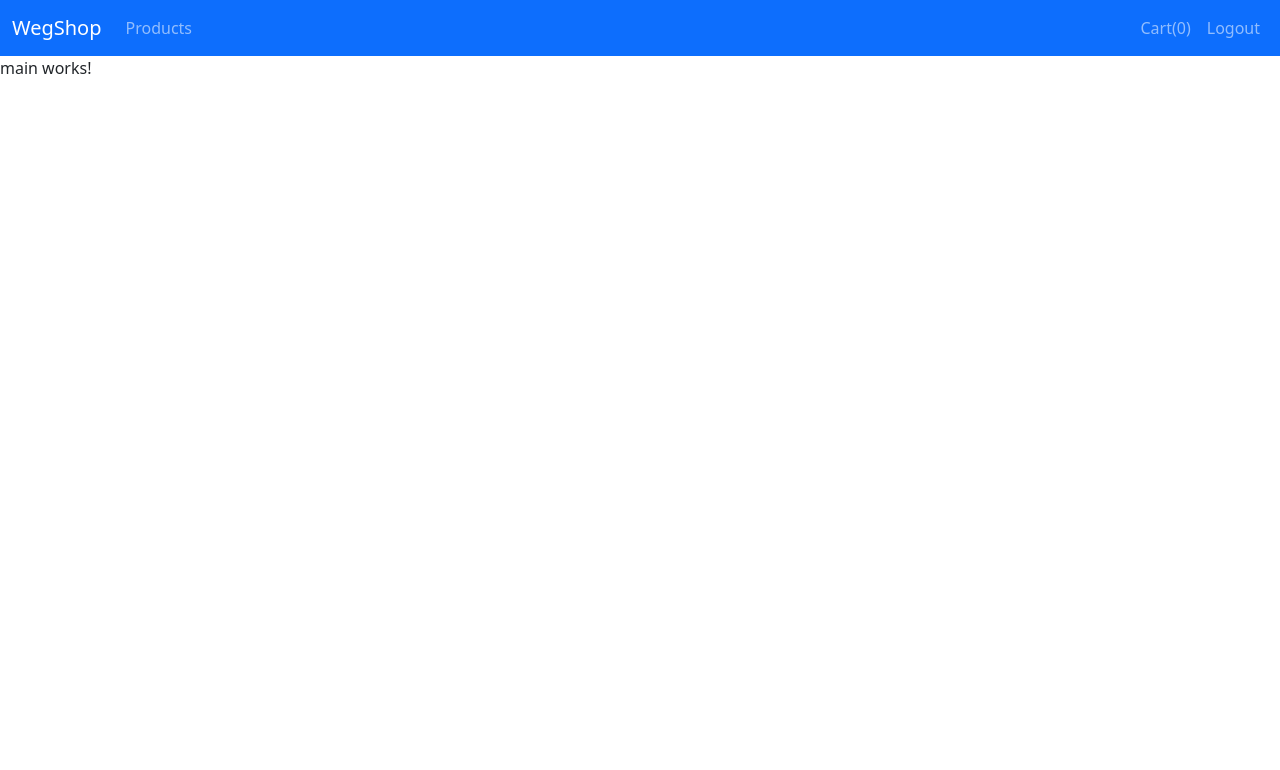
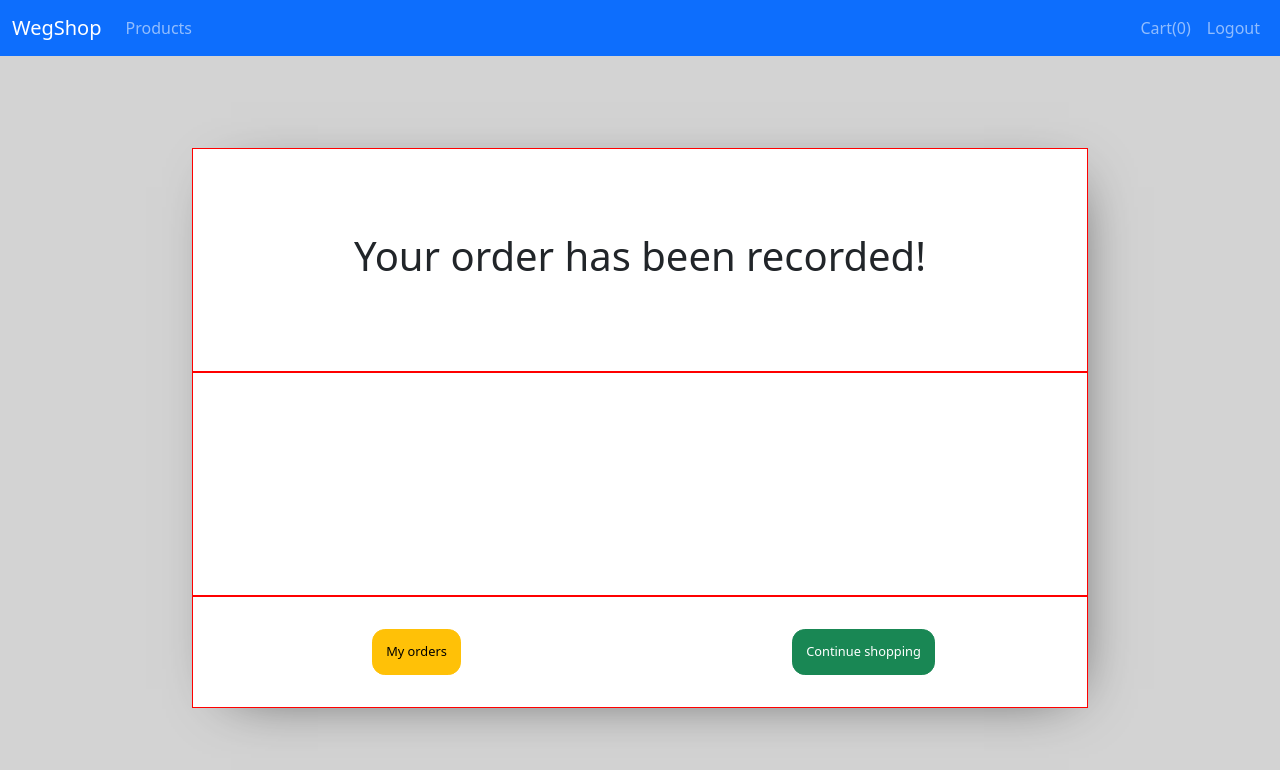
Before and after one commit to ZodX/wegShop, an Angular app in the folder Frontend/: page /thank in a window 1280 px wide. Before the commit this address led to /main. Shown: the top 770 px of the page. Built offline with nearby package versions, Linux system fonts and the light colour scheme; no server answers; sample sign-in values are in the browser's storage.

Commit message:
Thankyou page init

```diff
--- a/Frontend/src/app/app-routing.module.ts
+++ b/Frontend/src/app/app-routing.module.ts
@@ -7,6 +7,7 @@ import {ModifyComponent} from "./components/product/modify/modify.component";
 import {AddComponent} from "./components/product/add/add.component";
 import {CartComponent} from "./components/cart/cart/cart.component";
 import {RegisterComponent} from "./components/authentication/register/register.component";
+import {ThankyouComponent} from "./components/thankyou/thankyou.component";
 
 const routes: Routes = [
   { path: '', component: LoginComponent },
@@ -16,6 +17,7 @@ const routes: Routes = [
   { path: 'modify/:id', component: ModifyComponent },
   { path: 'cart', component: CartComponent},
   { path: 'register', component: RegisterComponent},
+  { path: 'thank', component: ThankyouComponent},
   { path: '**', redirectTo: 'main' },
 ];
 @NgModule({
--- a/Frontend/src/app/app.module.ts
+++ b/Frontend/src/app/app.module.ts
@@ -21,6 +21,7 @@ import {CartComponent} from "./components/cart/cart/cart.component";
 import {CartholderComponent} from "./components/cart/cartholder/cartholder.component";
 import {CartItemComponent} from "./components/cart/cart-item/cart-item.component";
 import {RegisterComponent} from "./components/authentication/register/register.component";
+import {ThankyouComponent} from "./components/thankyou/thankyou.component";
 
 @NgModule({
   declarations: [
@@ -39,7 +40,8 @@ import {RegisterComponent} from "./components/authentication/register/register.c
     CartComponent,
     CartholderComponent,
     CartItemComponent,
-    RegisterComponent
+    RegisterComponent,
+    ThankyouComponent
   ],
   imports: [
     BrowserModule,
--- a/Frontend/src/app/components/cart/cartholder/cartholder.component.ts
+++ b/Frontend/src/app/components/cart/cartholder/cartholder.component.ts
@@ -6,6 +6,7 @@ import {ProductsService} from '../../../services/product-services/products.servi
 import {Order} from "../order";
 import {CartOrderService} from "../../../services/cartservices/cart-order.service";
 import {User} from "../../authentication/User";
+import {Router} from "@angular/router";
 
 @Component({
   selector: 'app-cartholder',
@@ -24,7 +25,8 @@ export class CartholderComponent implements OnInit {
   constructor(
     private cartSercice: CartService,
     private productService: ProductsService,
-    private cartOrderService: CartOrderService
+    private cartOrderService: CartOrderService,
+    private router: Router
   ) { }
 
   ngOnInit(): void {
@@ -73,6 +75,8 @@ export class CartholderComponent implements OnInit {
       }
 
       this.cartOrderService.incOrderNumber(user).subscribe();
+
+      this.router.navigate(['/thank']);
     });
   }
 
--- /dev/null
+++ b/Frontend/src/app/components/thankyou/thankyou.component.css
@@ -0,0 +1,42 @@
+.holder {
+    height: 93vh;
+    background-color: lightgrey;
+}
+
+.myContainer {
+    height: 70vh;
+    width: 70vw;
+    display: block;
+    background-color: white;
+    -webkit-box-shadow: 10px 10px 57px -29px rgba(0,0,0,0.75);
+    -moz-box-shadow: 10px 10px 57px -29px rgba(0,0,0,0.75);
+    box-shadow: 10px 10px 57px -29px rgba(0,0,0,0.75);
+}
+
+.myContainer > * {
+    border: thin solid red;
+}
+
+#titleContainer {
+    height: 40%;
+}
+
+.ph {
+    height: 40%;
+}
+
+.navigateContainer {
+    display: flex;
+    height: 20%;
+}
+
+.navigateContainer > *{
+    width: 50%;
+    height: 100%;
+}
+
+.btn {
+    padding: 1vw;
+    border-radius: 1em;
+    font-size: 1vw;
+}
--- /dev/null
+++ b/Frontend/src/app/components/thankyou/thankyou.component.html
@@ -0,0 +1,17 @@
+<app-menu></app-menu>
+<div class="holder my-flex">
+    <div class="myContainer">
+        <div id="titleContainer" class="my-flex">
+            <h1>Your order has been recorded!</h1>
+        </div>
+        <div class="ph"></div>
+        <div class="navigateContainer">
+            <div class="my-flex">
+                <button (click)="toOrders()" class="btn btn-warning">My orders</button>
+            </div>
+            <div class="my-flex">
+                <button (click)="toProducts()" class="btn btn-success">Continue shopping</button>
+            </div>
+        </div>
+    </div>
+</div>
--- /dev/null
+++ b/Frontend/src/app/components/thankyou/thankyou.component.ts
@@ -0,0 +1,23 @@
+import { Component, OnInit } from '@angular/core';
+import {Router} from "@angular/router";
+
+@Component({
+  selector: 'app-thankyou',
+  templateUrl: './thankyou.component.html',
+  styleUrls: ['./thankyou.component.css']
+})
+export class ThankyouComponent implements OnInit {
+
+  constructor(private router: Router) { }
+
+  ngOnInit(): void {
+  }
+
+  toProducts(): void {
+    this.router.navigate(['/products']);
+  }
+
+  toOrders(): void {
+    this.router.navigate(['/myorders']);
+  }
+}
```
Also changed, not shown: 1 other file (tests, documents, lock files or other folders).
